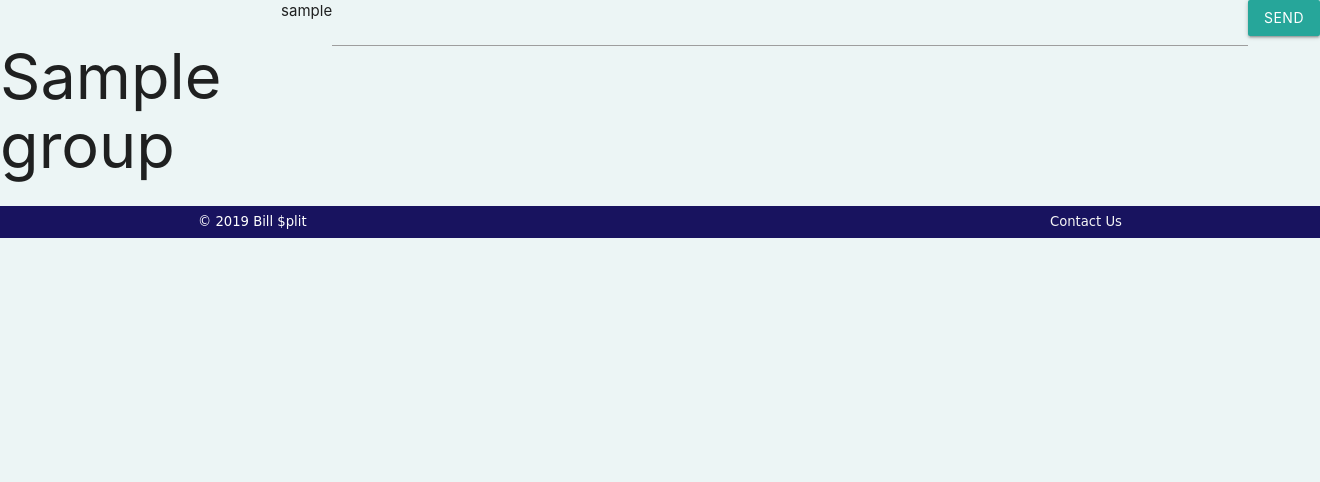
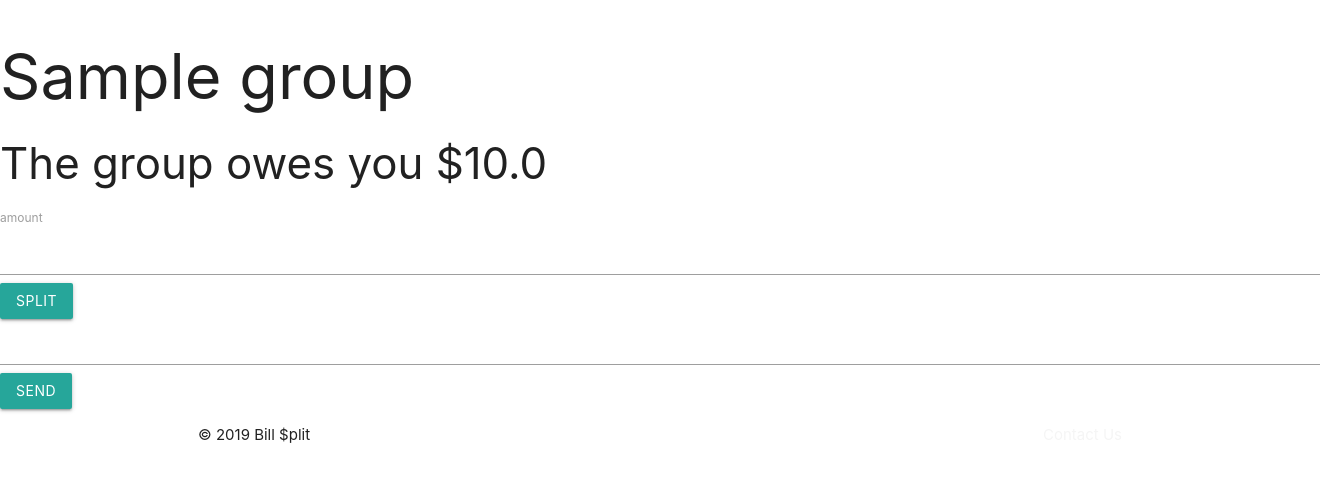
Before and after one commit to ayershov777/bill-split, a Django app: page /groups/1 in a window 1320 px wide; the page is wider, and only the part inside the window is pictured. Shown: the top 482 px of that part. Run offline with Django 3.2, Linux system fonts and the light colour scheme; a user stored in the database is signed in; tables that the repository leaves empty hold one stand-in row (values such as "Sample post"); some libraries are stand-ins or nearby versions; some web fonts are replaced.

Commit message:
finished split and payment

```diff
--- a/billsplit/settings.py
+++ b/billsplit/settings.py
@@ -77,7 +77,8 @@ WSGI_APPLICATION = 'billsplit.wsgi.application'
 DATABASES = {
     'default': {
         'ENGINE': 'django.db.backends.postgresql',
-        'NAME': 'billsplit'
+        'NAME': 'billsplit',
+        'USER': 'postgres'
     }
 }
 
--- a/main_app/forms.py
+++ b/main_app/forms.py
@@ -11,8 +11,3 @@ class GroupCreateForm(ModelForm):
     class Meta:
         model = Group
         fields = ['title', 'users']
-
-class AddUserForm(ModelForm):
-    class Meta:
-        model = User
-        fields = ['username']
--- a/main_app/models.py
+++ b/main_app/models.py
@@ -10,6 +10,47 @@ class Group(models.Model):
 
 class Payment(models.Model):
     group = models.ForeignKey(Group, on_delete=models.CASCADE)
-    user1 = models.ForeignKey(User, on_delete=models.CASCADE, related_name="user1")
-    user2 = models.ForeignKey(User, on_delete=models.CASCADE, related_name="user2")
+    holder = models.ForeignKey(User, on_delete=models.CASCADE)
     amount = models.IntegerField()
+
+    @classmethod
+    def make_payment(cls, group, user, amount):
+        user_payment = Payment.objects.all().get(group=group, holder=user)
+        user_payment.amount += amount
+        user_payment.save()
+
+        group_payments = Payment.objects.all().filter(group=group)
+
+        total = 0
+        for payment in group_payments:
+            if payment.amount > 0:
+                total += payment.amount
+
+        for payment in group_payments:
+            if payment.amount > 0:
+                ratio = payment.amount / total
+                print(ratio)
+                deposit = amount * ratio
+                payment.amount -= deposit
+                payment.save()
+
+
+    @classmethod
+    def __updatePayment(cls, group, user, amount):
+        payment = Payment.objects.filter(group=group, holder=user)
+        if (payment.count() == 0):
+            payment = Payment(group=group, holder=user, amount=amount)
+        else:
+            payment = payment[0]
+            payment.amount += amount
+        payment.save()
+
+    @classmethod
+    def split_bill(cls, amount, group, users):
+        holder = users[0]
+        split_amount = amount / len(users)
+        user_owed = amount - split_amount
+
+        Payment.__updatePayment(group, holder, user_owed)
+        for user in users[1:]:
+            Payment.__updatePayment(group, user, -split_amount)
--- a/main_app/templates/base.html
+++ b/main_app/templates/base.html
@@ -11,7 +11,7 @@
 
     <link rel="stylesheet" href="https://cdnjs.cloudflare.com/ajax/libs/materialize/1.0.0/css/materialize.min.css">
     <link rel="stylesheet" type="text/css" href="{% static 'css/jquery-editable-select.min.css' %}">
-    <link rel="stylesheet" type="text/css" href="{% static 'css/style.css' %}">
+    {% comment %} <link rel="stylesheet" type="text/css" href="{% static 'css/style.css' %}"> {% endcomment %}
 
     <script defer src="https://cdnjs.cloudflare.com/ajax/libs/materialize/1.0.0/js/materialize.min.js"></script>
     <script src="https://code.jquery.com/jquery-3.4.1.js" integrity="sha256-WpOohJOqMqqyKL9FccASB9O0KwACQJpFTUBLTYOVvVU=" crossorigin="anonymous"></script>
--- a/main_app/templates/groups/detail.html
+++ b/main_app/templates/groups/detail.html
@@ -1,17 +1,35 @@
 
 {% extends 'base.html' %}
 {% block content %}
-
     <script src="https://cdn.jsdelivr.net/npm/js-cookie@2/src/js.cookie.min.js"></script>
-
 
     <h1>{{ group.title }}</h1>
 
-    <ul>
-        {% for user in users %}
-            <li>{{ user.username }}</li>
-        {% endfor %}
-    </ul>
+    {% if standing == 'positive' %}
+        <h3>The group owes you ${{ amount }}</h3>
+    {% elif standing == 'negative' %}
+        <h3>You owe the group ${{ amount }}</h3>
+        <input id="payment" type="number">
+        <button id="pay" class="btn">Pay now</button>
+    {% else %}
+        <h3>You are up to date on all payments</h3>
+    {% endif %}
+
+    <div id="split-bill-form">
+        <label>amount<label>
+        <input id="amount" type="number">
+        <div class="select-users">
+            {% for user in users %}
+                {% if user.username != request.user.username %}
+                    <label class="checkbox-wrapper" data-username="{{ user.username }}">
+                        <input type="checkbox" class="filled-in" />
+                        <span>{{ user.username }}</span>
+                    </label>
+                {% endif %}
+            {% endfor %}
+        </div>
+        <button id="split" class="btn">split</button>
+    </div>
 
     <select id="editable-select">
     </select>
@@ -37,13 +55,57 @@
                 }
             });
 
+            // make payment
+            $payment = $('input#payment')
+            $pay = $('button#pay')
+
+            $pay.on('click', e => {
+                $.ajax({
+                    url: "{% url 'make_payment' group.id %}",
+                    method: 'POST',
+                    data: {
+                        amount: $payment.val()
+                    }
+                }).done(response => {
+                    location.href = "{% url 'group_detail' group.id %}"
+                });
+            });
+
+            // split
+            $amount = $('input#amount');
+            $split = $('button#split');
+            userSelectGroup = $('.select-users').children().toArray();
+
+            function getSelectValue() {
+                value = ['{{ request.user.username }}']
+                for(let i=0; i<userSelectGroup.length; i++) {
+                    $user = $(userSelectGroup[i]);
+                    checked = $user.children()[0].checked
+                    if(checked){
+                        username = $user.attr('data-username');
+                        value.push(username);
+                    }
+                }
+                return value.join('-')
+            }
+
+            $split.on('click', e => {
+                $.ajax({
+                    url: "{% url 'split_bill' group.id %}",
+                    method: "POST",
+                    data: {
+                        amount: $amount.val(),
+                        usernames: getSelectValue()
+                    }
+                }).done(response => {
+                    location.href = "{% url 'group_detail' group.id %}"
+                });
+            });
+
+            // add users to group
             $('#editable-select').editableSelect().on('select.editable-select', function(e, li) {
                 $('#editable-select').val("");
                 $('#staged-users').append(`<li>${li[0].textContent}</li>`)
-            });
-
-            $('#editable-select').editableSelect().on('show.editable-select', function(e, li) {
-                console.log('test')
             });
 
             $('#editable-select').on('change input', function () {
--- a/main_app/urls.py
+++ b/main_app/urls.py
@@ -6,5 +6,7 @@ urlpatterns = [
     path('accounts/signup', views.signup, name='signup'),
     path('groups/', views.group_create, name='group_create'),
     path('groups/<int:id>', views.group_detail, name='group_detail'),
+    path('groups/<int:id>/pay/', views.make_payment, name='make_payment'),
+    path('groups/<int:id>/split/', views.split_bill, name='split_bill'),
     path('groups/<int:id>/users/', views.search_users, name='search_users')
 ]
--- a/main_app/views.py
+++ b/main_app/views.py
@@ -4,8 +4,8 @@ from django.contrib.auth import login
 from django.contrib.auth.decorators import login_required
 from django.views.generic.edit import CreateView
 from django.http import HttpResponse, JsonResponse
-from .models import User, Group
-from .forms import SignupForm, GroupCreateForm, AddUserForm
+from .models import User, Group, Payment
+from .forms import SignupForm, GroupCreateForm
 
 def home(request):
     if(request.user.is_authenticated):
@@ -61,15 +61,49 @@ def group_detail(request, id):
     group = Group.objects.get(id=id)
     username = request.user.username
     if group.users.filter(username=username):
-        user_form = AddUserForm
         users = group.users.all()
+        payment = Payment.objects.filter(group=group, holder=request.user)
+        if len(payment) == 0:
+            amount = 0
+        else:
+            amount = float(payment[0].amount)
+
+        if amount > 0:
+            standing = "positive"
+        elif amount < 0:
+            standing = "negative"
+            amount = -amount
+        else:
+            standing = "balanced"
+
         return render(request, 'groups/detail.html', {
-            'user_form': user_form,
             'group': group,
-            'users': users
+            'users': users,
+            'amount': amount,
+            'standing': standing
         })
     else:
         return HttpResponse("You can't access this page")
+
+def make_payment(request, id):
+    group = Group.objects.get(id=id)
+    amount = float(request.POST.get('amount', 0))
+    Payment.make_payment(group, request.user, amount)
+    return HttpResponse('ok')
+
+def split_bill(request, id):
+    group = Group.objects.get(id=id)
+    usernames = request.POST.get('usernames', '').split('-')
+    amount = float(request.POST.get('amount', 0))
+
+    users = []
+    for username in usernames:
+        user = User.objects.get(username=username)
+        users.append(user)
+
+    Payment.split_bill(amount, group, users)
+
+    return HttpResponse('ok')
 
 def search_users(request, id):
     username = request.GET.get('username', "")
```
Also changed, not shown: main_app/migrations/0001_initial.py.
